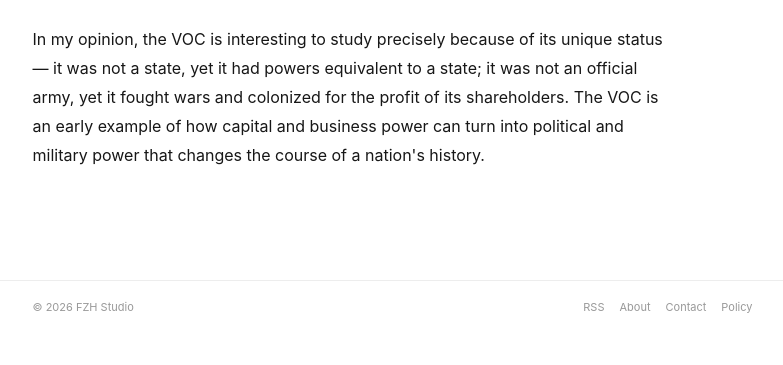
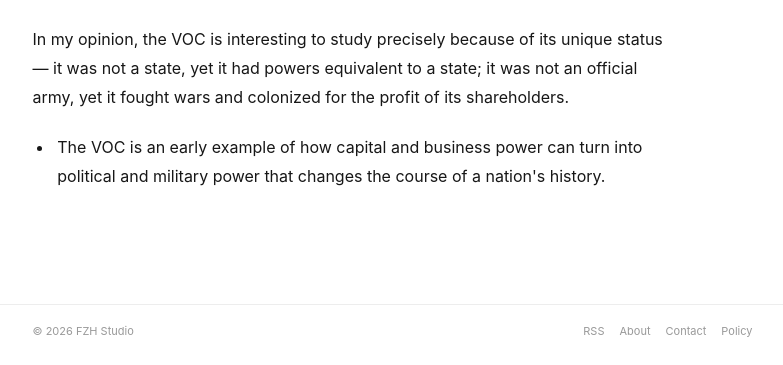
Before and after one commit to sekelebats/lyfe06, an Eleventy site: page src/posts/living-proof-about-syntax-markdown.md in a window 1280 px wide. Shown: the part 3294-3659 px from the top of the page, without its empty margins (240-1023 px from the left). Before the commit the page ends 3635 px from the top, so only its background shows below. Built offline with nearby package versions, Linux system fonts and the light colour scheme; Eleventy itself is replaced by a stand-in of ours; files that its build step writes are made by us from their sources; a web font is replaced by a local one.

Commit message:
Update living-proof-about-syntax-markdown.md

```diff
--- a/src/posts/living-proof-about-syntax-markdown.md
+++ b/src/posts/living-proof-about-syntax-markdown.md
@@ -18,7 +18,7 @@ What made the *VOC different from an ordinary trading company* were the special
 
 > The VOC's headquarters in the archipelago was located in **Batavia**, now **Jakarta**, which was seized and rebuilt by Jan Pieterszoon Coen in 1619 on the ruins of the city of Jayakarta. Batavia was chosen because of its strategic position on the shipping route between the Sunda Strait and the Strait of Malacca, and because it was close to the main spice-producing centers.
 
-Besides Batavia, the VOC also built a network of trading posts and forts in various parts of the archipelago: the Moluccas, ~especially Ambon and Banda,~ as the center of cloves and nutmeg; Makassar in Sulawesi; Banten in West Java; and areas in Sumatra and Kalimantan. Each post was headed by a governor or resident who reported to the center in Batavia.
+Besides Batavia, the VOC also built a network of trading posts and forts in various parts of the archipelago: the Moluccas, ~~especially Ambon and Banda,~~ as the center of cloves and nutmeg; Makassar in Sulawesi; Banten in West Java; and areas in Sumatra and Kalimantan. Each post was headed by a governor or resident who reported to the center in Batavia.
 
 [The VOC's](https://fzh.netlify.app) way of operating was very distinctive and brutal for its time. They implemented a strict monopoly system through forced agreements with local kingdoms. Kingdoms that lost wars or were trapped in trading debts were forced to sign contracts requiring them to sell their produce, especially spices, only to the VOC, at prices determined unilaterally by the VOC itself.
 
@@ -50,4 +50,6 @@ The VOC's legacy in Indonesia is long and complex. On one hand, the VOC built tr
 
 ![voc](https://fzhassets.netlify.app/images/mwc5xenv-nuhyzijl/1280.avif)
 
-In my opinion, the VOC is interesting to study precisely because of its unique status — it was not a state, yet it had powers equivalent to a state; it was not an official army, yet it fought wars and colonized for the profit of its shareholders. The VOC is an early example of how capital and business power can turn into political and military power that changes the course of a nation's history.
+In my opinion, the VOC is interesting to study precisely because of its unique status — it was not a state, yet it had powers equivalent to a state; it was not an official army, yet it fought wars and colonized for the profit of its shareholders.
+
+- The VOC is an early example of how capital and business power can turn into political and military power that changes the course of a nation's history.
```
